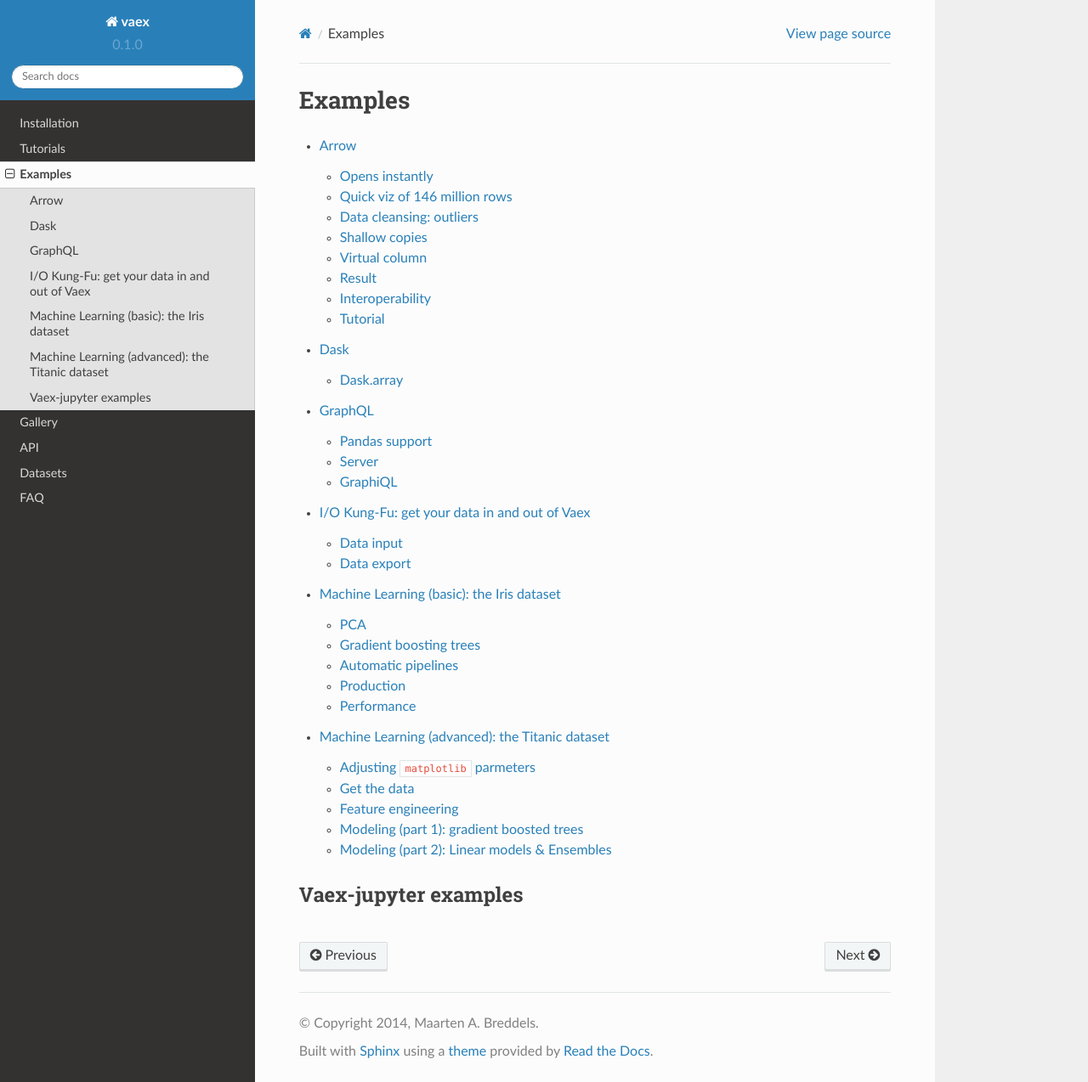
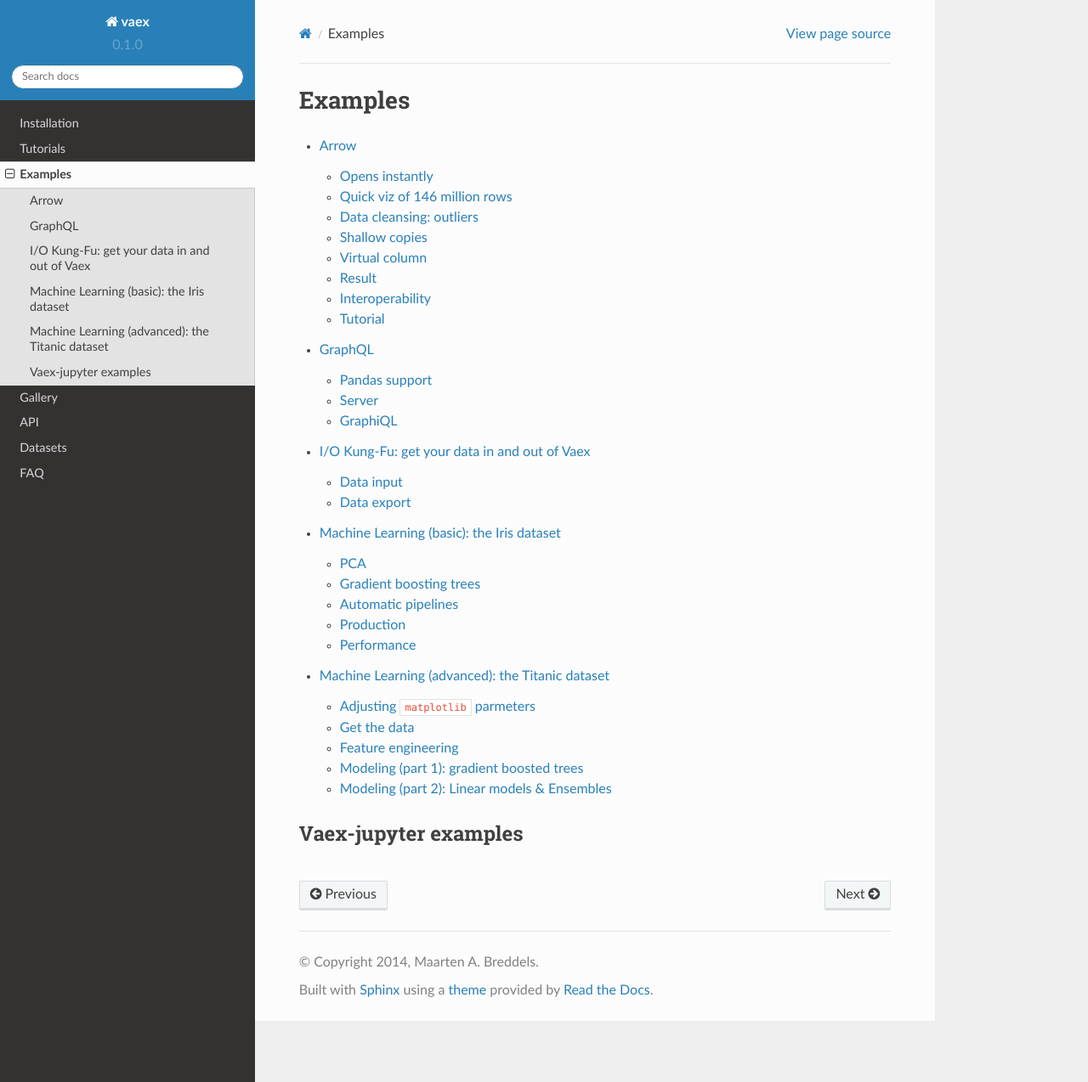
Before and after one commit to vaexio/vaex, a Sphinx documentation site: the page built from docs/source/examples.rst, in a window 1280 px wide and 1274 px high. Shown: the whole window at 85% size. Built offline with Sphinx 7.4.7 and the Read the Docs theme 2.0.0, drawn with Linux system fonts in a browser that asks for light colours; pages that are not in the unit, such as notebooks, are missing from menus; the version number is read from the project's files by our own code.

Commit message:
docs: Update docs (remove duplication)

```diff
--- a/docs/source/examples.rst
+++ b/docs/source/examples.rst
@@ -7,7 +7,6 @@
     :maxdepth: 2
 
     example_arrow.ipynb
-    example_dask.ipynb
     example_graphql.ipynb
     example_io.ipynb
     example_ml_iris.ipynb
```
Also changed, not shown: docs/source/example_dask.ipynb (deleted), 1 other file.
